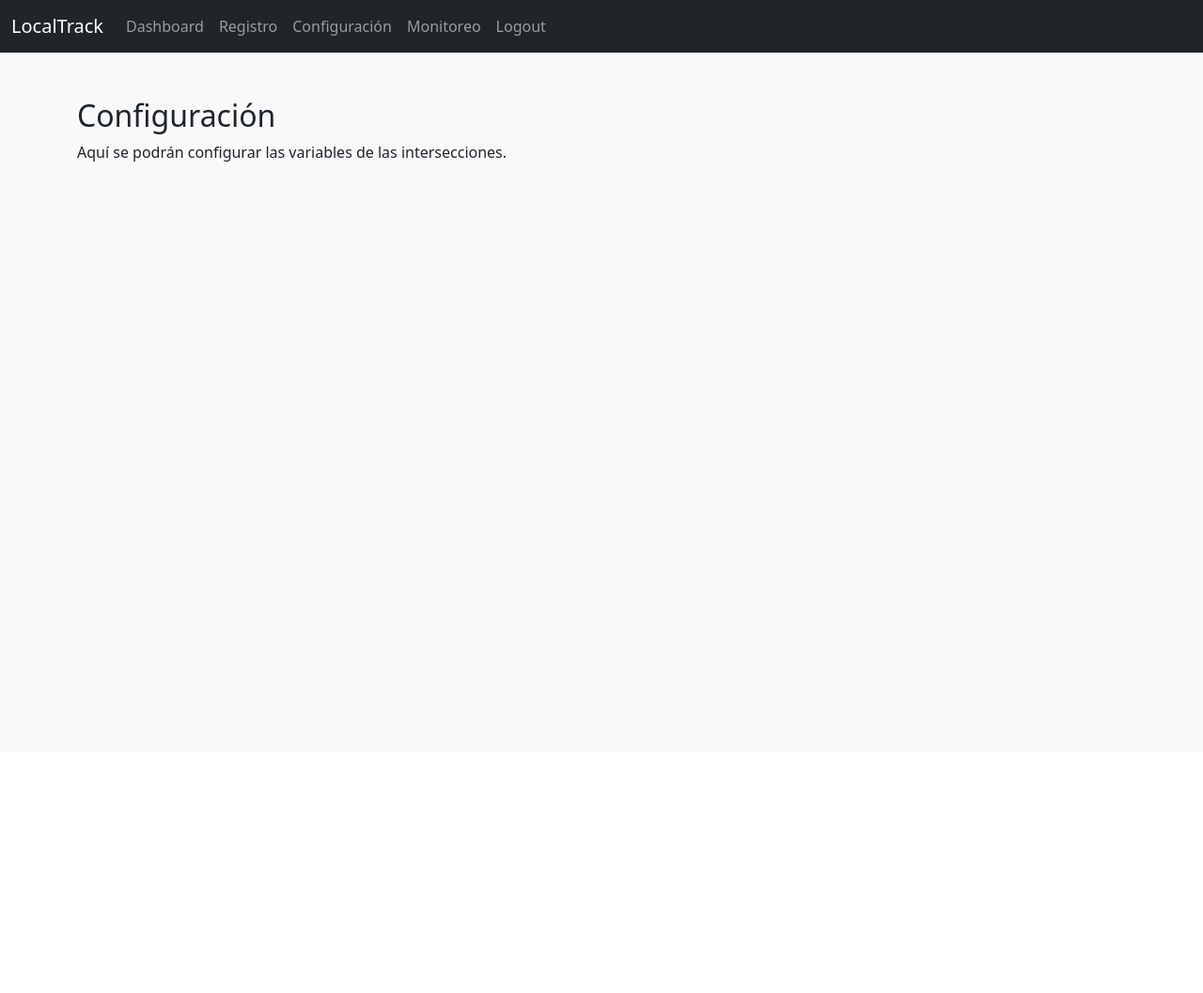
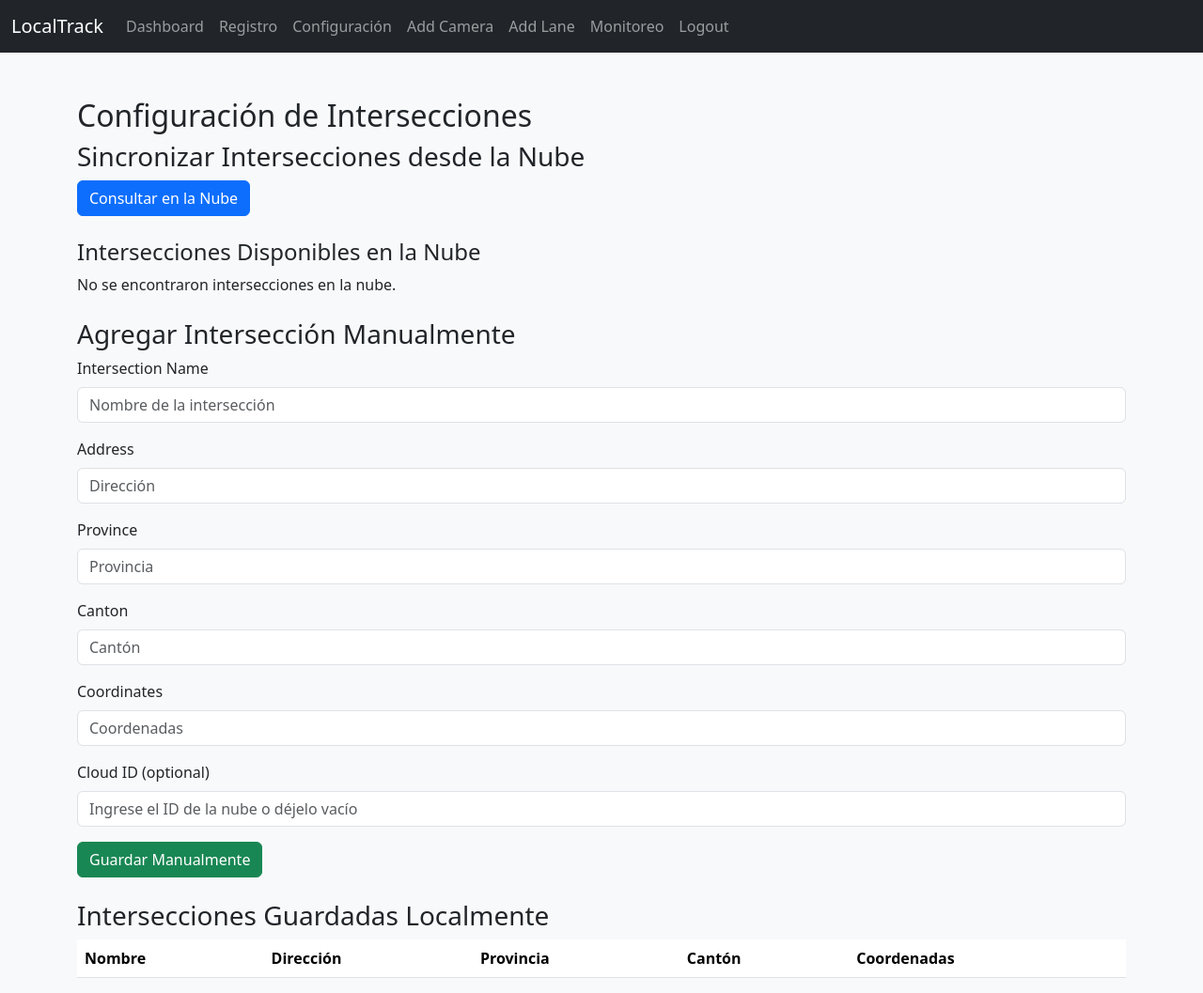
Before and after one commit to danielsolisb/LocalTrack, a Flask app: page /configuration in a window 1280 px wide. Shown: the whole page at 94% size. Before the commit the page ends 172 px from the top, so only its background shows below. Run offline with Flask 3, Linux system fonts and the light colour scheme; a user stored in the database is signed in; lists and menus that the app fills with data are empty.

Commit message:
nuevos modelos y relaciones

```diff
--- a/app/forms.py
+++ b/app/forms.py
@@ -1,8 +1,36 @@
 from flask_wtf import FlaskForm
-from wtforms import StringField, PasswordField, SubmitField
-from wtforms.validators import DataRequired, Length
+from wtforms import StringField, SubmitField, SelectField, PasswordField, IntegerField, BooleanField
+from wtforms.validators import DataRequired, Optional, IPAddress
 
 class LoginForm(FlaskForm):
-    username = StringField('Username', validators=[DataRequired(), Length(min=4, max=150)])
-    password = PasswordField('Password', validators=[DataRequired()])
+    username = StringField('Username', validators=[DataRequired()])
+    password = PasswordField('Password', validators=[DataRequired()])  # Cambia a PasswordField
     submit = SubmitField('Login')
+
+# Formulario para agregar intersecciones manualmente
+class IntersectionForm(FlaskForm):
+    name = StringField('Intersection Name', validators=[DataRequired()])
+    address = StringField('Address', validators=[DataRequired()])
+    province = StringField('Province', validators=[DataRequired()])
+    canton = StringField('Canton', validators=[DataRequired()])
+    coordinates = StringField('Coordinates', validators=[DataRequired()])
+    cloud_id = StringField('Cloud ID (optional)', validators=[Optional()])  # Campo opcional
+    submit = SubmitField('Save Intersection')
+
+
+class CameraForm(FlaskForm):
+    cam_id = StringField('Camera ID', validators=[DataRequired()])
+    ip_address = StringField('IP Address', validators=[DataRequired(), IPAddress()])
+    street = StringField('Street', validators=[DataRequired()])
+    direction = StringField('Direction (e.g., North, South)', validators=[DataRequired()])
+    lanes = IntegerField('Number of Lanes', validators=[DataRequired()])
+    intersection_id = SelectField('Intersection', choices=[], coerce=int, validators=[DataRequired()])
+    submit = SubmitField('Save Camera')
+
+class LaneParameterForm(FlaskForm):
+    lane = IntegerField('Lane Number', validators=[DataRequired()])
+    straight = BooleanField('Straight', default=False)
+    turn = BooleanField('Turn', default=False)
+    turn_direction = StringField('Turn Direction (e.g., Left, Right)', validators=[Optional()])
+    camera_id = SelectField('Camera', choices=[], coerce=int, validators=[DataRequired()])
+    submit = SubmitField('Save Lane Parameter')
--- a/app/routes.py
+++ b/app/routes.py
@@ -1,14 +1,10 @@
 from flask import render_template, redirect, url_for, flash, request
-from flask_login import login_user, logout_user, login_required, current_user  # Agregar login_required
-from . import db, login_manager
-from .models import User
-from .forms import LoginForm
-
-
+from flask_login import login_user, logout_user, login_required, current_user
 from flask import Blueprint
 from . import db, login_manager
-from .models import User
-from .forms import LoginForm
+from .models import User, Intersection, Camera, LaneParameter # Asegúrate de importar Intersection
+from .forms import LoginForm, IntersectionForm, CameraForm, LaneParameterForm
+import pymysql
 
 routes = Blueprint('routes', __name__)  # Define un Blueprint para las rutas
 
@@ -25,10 +21,10 @@ def login():
     form = LoginForm()
     if form.validate_on_submit():
         user = User.query.filter_by(username=form.username.data).first()
-        if user and user.password == form.password.data:  # ¡Usa hashing en producción!
+        if user and user.password == form.password.data:  # Usa hashing en producción
             login_user(user)
             return redirect(url_for('routes.dashboard'))
-        flash('Invalid username or password')
+        flash('Invalid username or password', 'danger')
     return render_template('login.html', form=form)
 
 @routes.route('/dashboard')
@@ -42,18 +38,135 @@ def logout():
     logout_user()
     return redirect(url_for('routes.login'))
 
-
 @routes.route('/register')
 @login_required
 def register():
     return render_template('register.html')
 
-@routes.route('/configuration')
+# Configuración de intersecciones
+@routes.route('/configuration', methods=['GET', 'POST'])
 @login_required
 def configuration():
-    return render_template('configuration.html')
+    form = IntersectionForm()
+    cloud_intersections = []
+
+    if request.method == 'POST' and 'sync_cloud' in request.form:
+        # Consultar intersecciones desde la nube
+        cloud_intersections = fetch_intersections_from_cloud()
+        if cloud_intersections is None:
+            flash('No se pudo conectar con la base de datos en la nube.', 'danger')
+        else:
+            flash('Intersecciones sincronizadas desde la nube.', 'success')
+
+    if form.validate_on_submit() and 'manual_submit' in request.form:
+        # Guardar intersección manualmente con ID de la nube opcional
+        intersection = Intersection(
+            name=form.name.data,
+            address=form.address.data,
+            province=form.province.data,
+            canton=form.canton.data,
+            coordinates=form.coordinates.data,
+            cloud_id=form.cloud_id.data if form.cloud_id.data else None  # Guardar None si está vacío
+        )
+        db.session.add(intersection)
+        db.session.commit()
+        flash('Intersección agregada manualmente.', 'success')
+        return redirect(url_for('routes.configuration'))
+
+    # Mostrar todas las intersecciones locales
+    local_intersections = Intersection.query.all()
+    return render_template(
+        'configuration.html',
+        form=form,
+        local_intersections=local_intersections,
+        cloud_intersections=cloud_intersections
+    )
 
 @routes.route('/monitoring')
 @login_required
 def monitoring():
     return render_template('monitoring.html')
+
+
+@routes.route('/add_camera', methods=['GET', 'POST'])
+@login_required
+def add_camera():
+    form = CameraForm()
+
+    # Obtener todas las intersecciones disponibles para el selector
+    intersections = Intersection.query.all()
+    form.intersection_id.choices = [(i.id, i.name) for i in intersections]
+
+    if form.validate_on_submit():
+        # Crear una nueva cámara con los datos del formulario
+        camera = Camera(
+            cam_id=form.cam_id.data,
+            ip_address=form.ip_address.data,
+            street=form.street.data,
+            direction=form.direction.data,
+            lanes=form.lanes.data,
+            intersection_id=form.intersection_id.data
+        )
+        db.session.add(camera)
+        db.session.commit()
+        flash('Cámara agregada correctamente.', 'success')
+        return redirect(url_for('routes.add_camera'))
+
+    # Obtener todas las cámaras existentes
+    cameras = Camera.query.all()
+
+    return render_template('add_camera.html', form=form, cameras=cameras)
+
+
+@routes.route('/add_lane', methods=['GET', 'POST'])
+@login_required
+def add_lane():
+    form = LaneParameterForm()
+
+    # Obtener todas las cámaras disponibles para llenar el campo SelectField
+    cameras = Camera.query.all()
+    form.camera_id.choices = [(c.id, c.cam_id) for c in cameras]
+
+    if form.validate_on_submit():
+        # Crear un nuevo parámetro de carril con los datos del formulario
+        lane_parameter = LaneParameter(
+            lane=form.lane.data,
+            straight=form.straight.data,
+            turn=form.turn.data,
+            turn_direction=form.turn_direction.data if form.turn.data else None,
+            camera_id=form.camera_id.data
+        )
+        db.session.add(lane_parameter)
+        db.session.commit()
+        flash('Parámetro de carril agregado correctamente.', 'success')
+        return redirect(url_for('routes.add_lane'))
+
+    # Obtener todos los carriles registrados
+    lane_parameters = LaneParameter.query.all()
+
+    return render_template('add_lane.html', form=form, lane_parameters=lane_parameters)
+
+
+#--------------------------------#
+# FUNCIONES EXTRAS #
+def fetch_intersections_from_cloud():
+    try:
+        # Establecer la conexión
+        connection = pymysql.connect(
+            host="35.222.201.195",
+            user="root",
+            password="daniel586",
+            database="FlowTrack",  # Nombre de la base de datos
+            cursorclass=pymysql.cursors.DictCursor
+        )
+        with connection.cursor() as cursor:
+            query = """
+            SELECT id, name, address, province, canton, coordinates
+            FROM Portal_intersection
+            """
+            cursor.execute(query)
+            results = cursor.fetchall()  # Obtener todas las filas
+        connection.close()
+        return results  # Retornar los datos como una lista de diccionarios
+    except pymysql.MySQLError:
+        return None  # Devuelve None si hay un error de conexión
--- a/app/templates/base.html
+++ b/app/templates/base.html
@@ -29,6 +29,12 @@
                         <a class="nav-link" href="{{ url_for('routes.configuration') }}">Configuración</a>
                     </li>
                     <li class="nav-item">
+                        <a class="nav-link" href="{{ url_for('routes.add_camera') }}">Add Camera</a> <!-- Nuevo botón -->
+                    </li>
+                    <li class="nav-item">
+                        <a class="nav-link" href="{{ url_for('routes.add_lane') }}">Add Lane</a>
+                      </li>
+                    <li class="nav-item">
                         <a class="nav-link" href="{{ url_for('routes.monitoring') }}">Monitoreo</a>
                     </li>
                     <li class="nav-item">
--- a/app/templates/configuration.html
+++ b/app/templates/configuration.html
@@ -1,5 +1,108 @@
 {% extends 'base.html' %}
 {% block content %}
-<h2>Configuración</h2>
-<p>Aquí se podrán configurar las variables de las intersecciones.</p>
+<h2>Configuración de Intersecciones</h2>
+
+<!-- Mensajes Flash -->
+{% with messages = get_flashed_messages(with_categories=true) %}
+  {% if messages %}
+    <div>
+      {% for category, message in messages %}
+        <div class="alert alert-{{ category }}">{{ message }}</div>
+      {% endfor %}
+    </div>
+  {% endif %}
+{% endwith %}
+
+<!-- Sincronizar desde la Nube -->
+<h3>Sincronizar Intersecciones desde la Nube</h3>
+<form method="POST">
+    <button type="submit" name="sync_cloud" class="btn btn-primary">Consultar en la Nube</button>
+</form>
+
+<h4 class="mt-4">Intersecciones Disponibles en la Nube</h4>
+{% if cloud_intersections %}
+<table class="table table-striped table-hover">
+    <thead>
+        <tr>
+            <th>ID</th>
+            <th>Nombre</th>
+            <th>Dirección</th>
+            <th>Provincia</th>
+            <th>Cantón</th>
+            <th>Coordenadas</th>
+        </tr>
+    </thead>
+    <tbody>
+        {% for intersection in cloud_intersections %}
+        <tr>
+            <td>{{ intersection.id }}</td>
+            <td>{{ intersection.name }}</td>
+            <td>{{ intersection.address }}</td>
+            <td>{{ intersection.province }}</td>
+            <td>{{ intersection.canton }}</td>
+            <td>{{ intersection.coordinates }}</td>
+        </tr>
+        {% endfor %}
+    </tbody>
+</table>
+{% else %}
+<p>No se encontraron intersecciones en la nube.</p>
+{% endif %}
+
+
+<!-- Formulario para Agregar Manualmente -->
+<h3 class="mt-4">Agregar Intersección Manualmente</h3>
+<form method="POST">
+    {{ form.hidden_tag() }}
+    <div class="mb-3">
+        {{ form.name.label(class="form-label") }}
+        {{ form.name(class="form-control", placeholder="Nombre de la intersección") }}
+    </div>
+    <div class="mb-3">
+        {{ form.address.label(class="form-label") }}
+        {{ form.address(class="form-control", placeholder="Dirección") }}
+    </div>
+    <div class="mb-3">
+        {{ form.province.label(class="form-label") }}
+        {{ form.province(class="form-control", placeholder="Provincia") }}
+    </div>
+    <div class="mb-3">
+        {{ form.canton.label(class="form-label") }}
+        {{ form.canton(class="form-control", placeholder="Cantón") }}
+    </div>
+    <div class="mb-3">
+        {{ form.coordinates.label(class="form-label") }}
+        {{ form.coordinates(class="form-control", placeholder="Coordenadas") }}
+    </div>
+    <div class="mb-3">
+        {{ form.cloud_id.label(class="form-label") }}
+        {{ form.cloud_id(class="form-control", placeholder="Ingrese el ID de la nube o déjelo vacío") }}
+    </div>
+    <button type="submit" name="manual_submit" class="btn btn-success">Guardar Manualmente</button>
+</form>
+
+<!-- Intersecciones Locales -->
+<h3 class="mt-4">Intersecciones Guardadas Localmente</h3>
+<table class="table">
+    <thead>
+        <tr>
+            <th>Nombre</th>
+            <th>Dirección</th>
+            <th>Provincia</th>
+            <th>Cantón</th>
+            <th>Coordenadas</th>
+        </tr>
+    </thead>
+    <tbody>
+        {% for intersection in local_intersections %}
+        <tr>
+            <td>{{ intersection.name }}</td>
+            <td>{{ intersection.address }}</td>
+            <td>{{ intersection.province }}</td>
+            <td>{{ intersection.canton }}</td>
+            <td>{{ intersection.coordinates }}</td>
+        </tr>
+        {% endfor %}
+    </tbody>
+</table>
 {% endblock %}
```
Also changed, not shown: app/models.py (+41 -18 lines), app/templates/add_camera.html (added, +75 -0 lines), app/templates/add_lane.html (added, +69 -0 lines), migrations/versions/73f0d1f01c04_update_models_for_intersection_sync.py (added, +84 -0 lines), migrations/versions/d313ad0fd2dc_add_cloud_id_to_intersection_model.py (added, +32 -0 lines), data.db.
